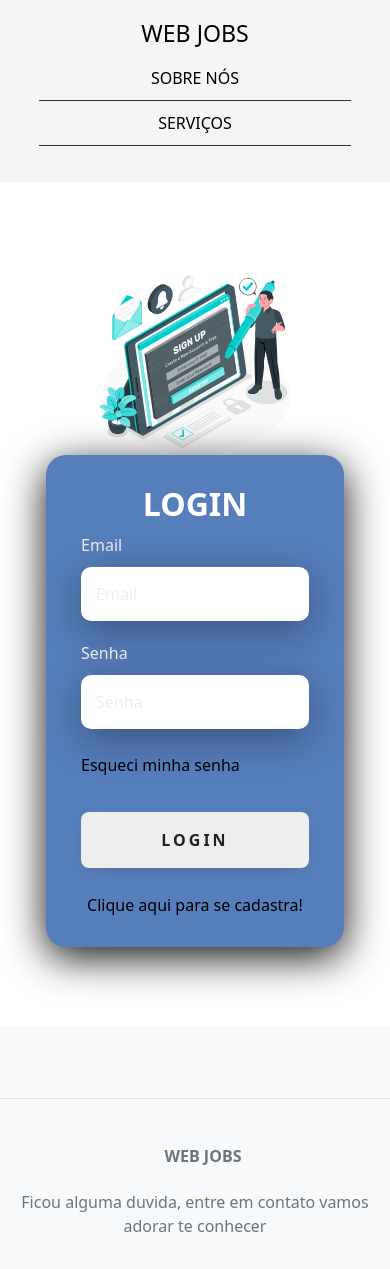
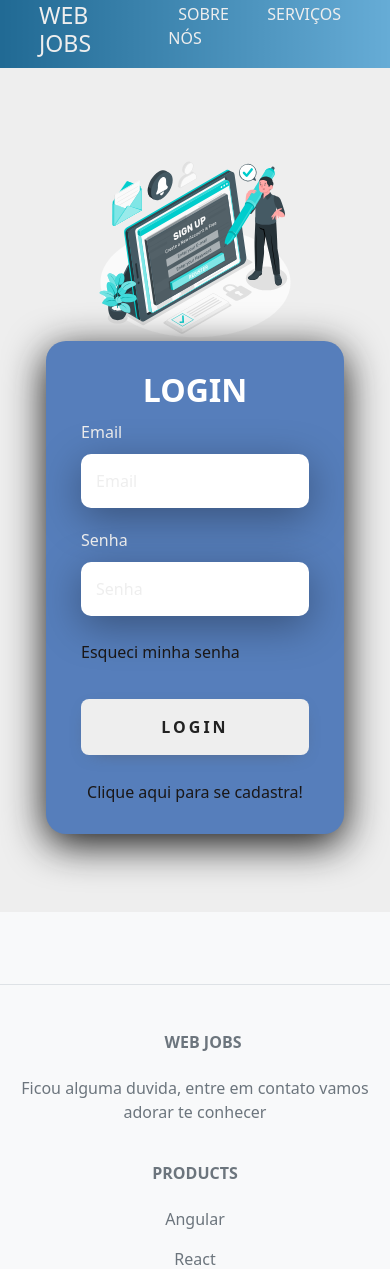
Before and after one commit to Johnnyv01/WEBJOBS, a PHP site: page /paginas/login.php?variavel in a window 390 px wide. Shown: the top 1269 px of the page. Run offline with PHP 8.4, Linux system fonts and the light colour scheme.

Commit message:
Atualizando o projeto

```diff
--- a/css/login.css
+++ b/css/login.css
@@ -6,15 +6,6 @@ body{
 
 body *{
     box-sizing: border-box;
-}
-
-
-#navbar {
-    width: 100%;
-    background: whitesmoke;
-    color: rgb(31, 29, 29);
-    height: 80px;
-
 }
 
 /*Mensagem email ou senha invalidos!*/
@@ -249,29 +240,11 @@ body *{
     color: #8d0000;
   }
 
-#navbar-container {
-   width: 80%;
-   height: 100%;
-   margin: auto;
-   display: flex;
-   justify-content: space-between;
-   align-items: center;
-}
-
-#navbar-items {
-    display: flex;
-    list-style: none;
-    text-transform: uppercase;
-}
-
-#navbar-items li {
-    padding: 10px;
-}
-
 
 .main-login{
     width: 100vw;
     height: 100vh;
+    background: #eee;
     /*background-image: linear-gradient(to right,rgb(201, 47, 47) rgb(91, 112, 133)11);*/
     display: flex;
     justify-content: center;
@@ -438,29 +411,6 @@ a:hover{
         width: 90%;
     }
 
-    #navbar{
-        height: 60%;
-     }
-
-     #navbar-container{
-         flex-direction: column;
-         padding: 20px 0;
-     }
-
-     #navbar-items {
-         flex-direction: column;
-         text-align: center;
-         width: 100%;
-         padding: 0;
-     }
-
-     #navbar-items li:nth-child(2){
-         border-top: 1px solid #333;
-
-         border-bottom: 1px solid #333;
-     }
-
-
 
 
 }
--- a/css/styles.css
+++ b/css/styles.css
@@ -162,8 +162,8 @@ a:hover{
 /*navbar*/
 #navbar {
     width: 100%;
-    background: #1f1f20b6;
-    color: whitesmoke;
+    background: #2a97d6a9;
+    color: rgb(245, 245, 245);
     height: 68px;
 
 }
@@ -175,15 +175,23 @@ a:hover{
    display: flex;
    justify-content: space-between;
    align-items: center;
+
 }
 
+#navbar-container h3 a{
+   color: #eee;
+
+ }
+
 #navbar-items {
+
     display: flex;
     list-style: none;
     text-transform: uppercase;
 }
 
-#navbar-items li {
+#navbar-items li a {
+    color: #eee;
     padding: 10px;
 }
 
@@ -219,7 +227,7 @@ a:hover{
    -webkit-backdrop-filter: blur(10px);
     backdrop-filter: blur(4px);
     width: 100vw;
-    height: 100vh;
+    height: 70vh;
     padding: 20px 40px;
   }
 
@@ -285,7 +293,7 @@ a:hover{
 
 #mvl {
     width: 100%;
-    background-color: #eee;
+    background-color: rgb(255, 255, 255);
     color: #000;
     padding: 60px;
 
@@ -317,7 +325,7 @@ a:hover{
     margin: 2%;
     display: flex;
     flex-direction: column;
-    background: #567EBB;
+    background: #109ae9e1;;
     padding: 20px;
     border-radius: 5px;
 }
@@ -372,7 +380,6 @@ a:hover{
     font-family: Arial, Helvetica, sans-serif;
     color: rgb(7, 7, 7);
 }
-
 /*services*/
 #services {
     width: 100%;
@@ -392,7 +399,7 @@ a:hover{
     margin: 2%;
     display: flex;
     flex-direction: column;
-    background: #eee;;
+    background: #1099e9;
     padding: 20px;
     border-radius: 5px;
     cursor: pointer;
@@ -445,7 +452,7 @@ a:hover{
     display: flex;
     align-items: center;
     font-size: 1.2rem;
-    background: #567EBB;
+    background: #1099e9;;
     padding: 15px;
     margin: 15px 0;
     border-radius: 5px;
@@ -492,7 +499,8 @@ a:hover{
 .dev {
     display: flex;
     flex-direction: column;
-    background: #606D80;
+    background: #eee;
+
     padding: 20px;
     border-radius: 5px;
     margin: 10%;
--- a/paginas/login.php
+++ b/paginas/login.php
@@ -42,6 +42,7 @@ if (isset($_POST['cdo_email']) || isset($_POST['cdo_senha'])) {
   <meta http-equiv="X-UA-Compatible" content="IE=edge">
   <meta name="viewport" content="width=device-width, initial-scale=1.0">
   <link rel="stylesheet" href="../css/login.css">
+  <link rel="stylesheet" href="../css/styles.css">
   <link href="https://cdn.jsdelivr.net/npm/bootstrap@5.2.1/dist/css/bootstrap.min.css" rel="stylesheet" integrity="sha384-iYQeCzEYFbKjA/T2uDLTpkwGzCiq6soy8tYaI1GyVh/UjpbCx/TYkiZhlZB6+fzT" crossorigin="anonymous">
   <title>Login</title>
 </head>
```
Also changed, not shown: paginas/perfilPrestador/configuracaoPerfil.php (+0 -9 lines), paginas/sobrenos.php (+4 -4 lines), paginas/visitarPerfil/perfilPrestador.php (+14 -1 lines), paginas/imgs/f770262c17859ad64145c25217352a02.jpg (added).
